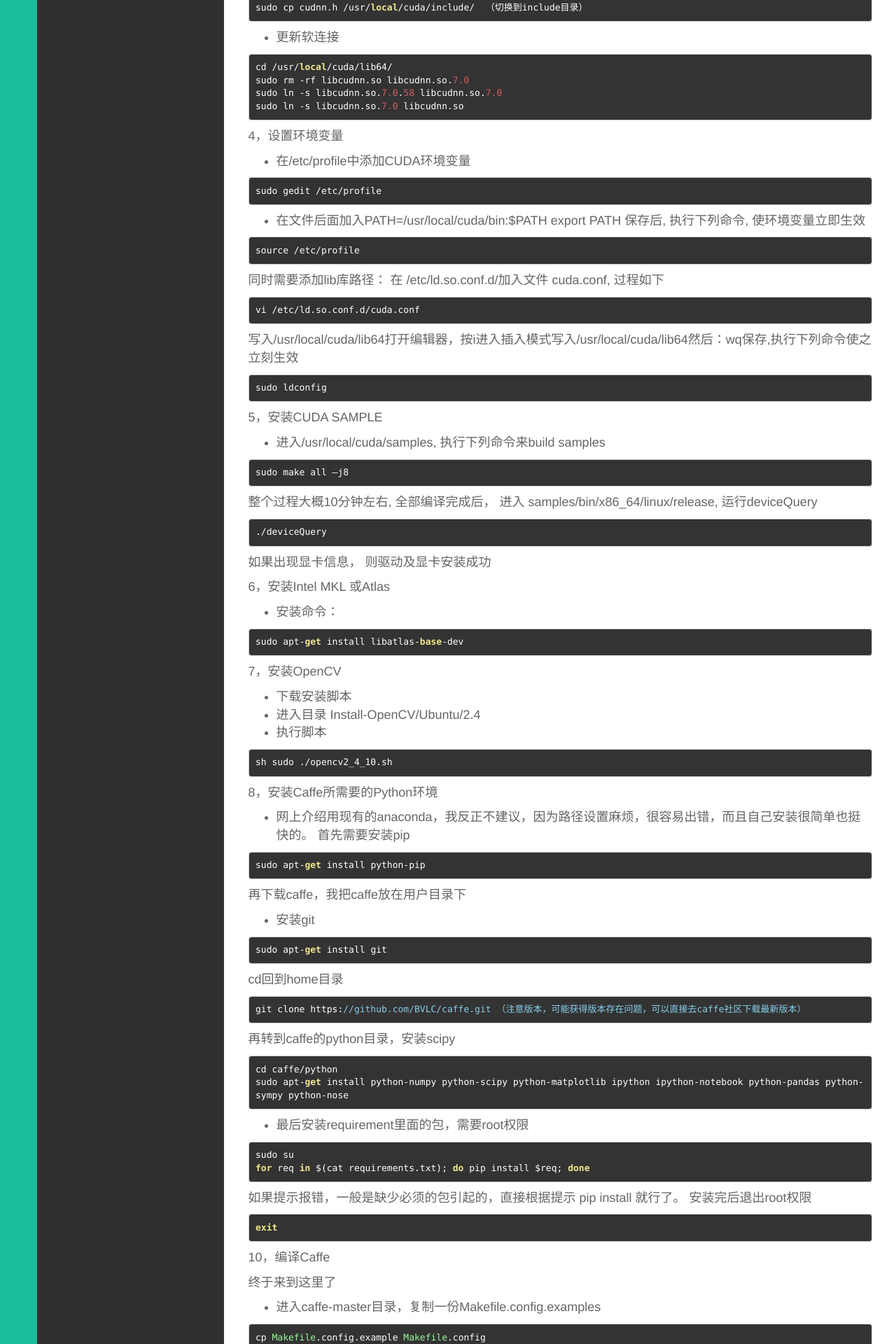
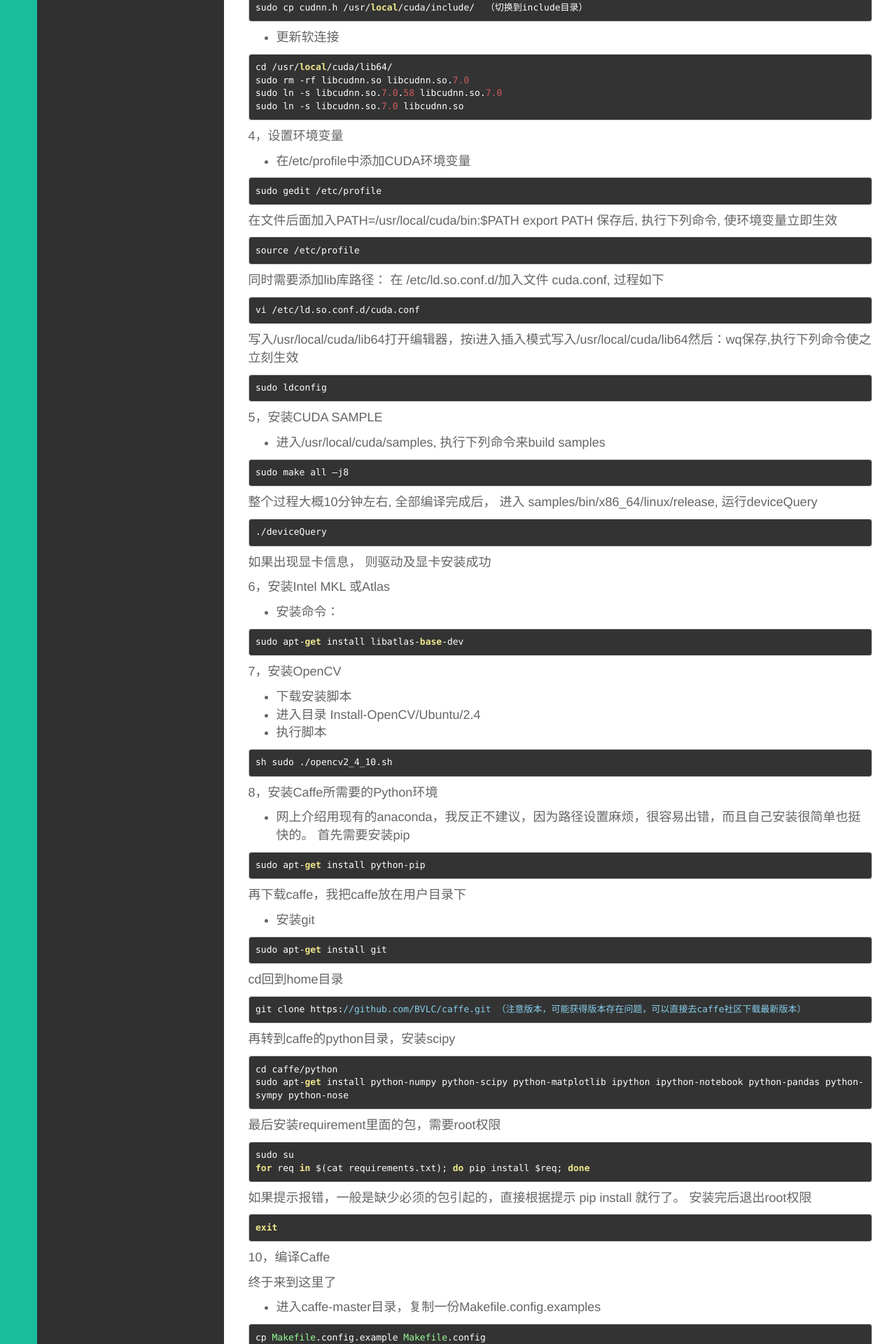
Before and after one commit to uptodiff/manutdzou.github.io, a Jekyll site: the page built from _posts/科研/2016-05-09-caffe-implement.md, in a window 1280 px wide. Shown: the part 659-2579 px from the top of the page at 70% size. Built offline with Jekyll 4.4.1, drawn with Linux system fonts in a browser that asks for light colours; Markdown is read by kramdown in place of the engine named in the settings.

````diff
--- a/_posts/科研/2016-05-09-caffe-implement.md
+++ b/_posts/科研/2016-05-09-caffe-implement.md
@@ -56,7 +56,7 @@ sudo ln -s libcudnn.so.7.0 libcudnn.so
 sudo gedit /etc/profile
 ```
 
-- 在文件后面加入PATH=/usr/local/cuda/bin:$PATH export PATH 保存后, 执行下列命令, 使环境变量立即生效
+在文件后面加入PATH=/usr/local/cuda/bin:$PATH export PATH 保存后, 执行下列命令, 使环境变量立即生效
 
 ```
 source /etc/profile
@@ -118,6 +118,7 @@ sudo apt-get install python-pip
 ```
 
 再下载caffe，我把caffe放在用户目录下
+
 - 安装git
 
 ```
@@ -137,7 +138,7 @@ cd caffe/python
 sudo apt-get install python-numpy python-scipy python-matplotlib ipython ipython-notebook python-pandas python-sympy python-nose
 ```
 
-- 最后安装requirement里面的包，需要root权限
+最后安装requirement里面的包，需要root权限
 
 ```
 sudo su
@@ -154,6 +155,7 @@ exit
 10，编译Caffe
 
 终于来到这里了
+
 - 进入caffe-master目录，复制一份Makefile.config.examples
 
 ```
@@ -161,6 +163,7 @@ cp Makefile.config.example Makefile.config
 ```
 
 修改其中的一些路径，保存退出
+
 - 编译
 
 ```
````
